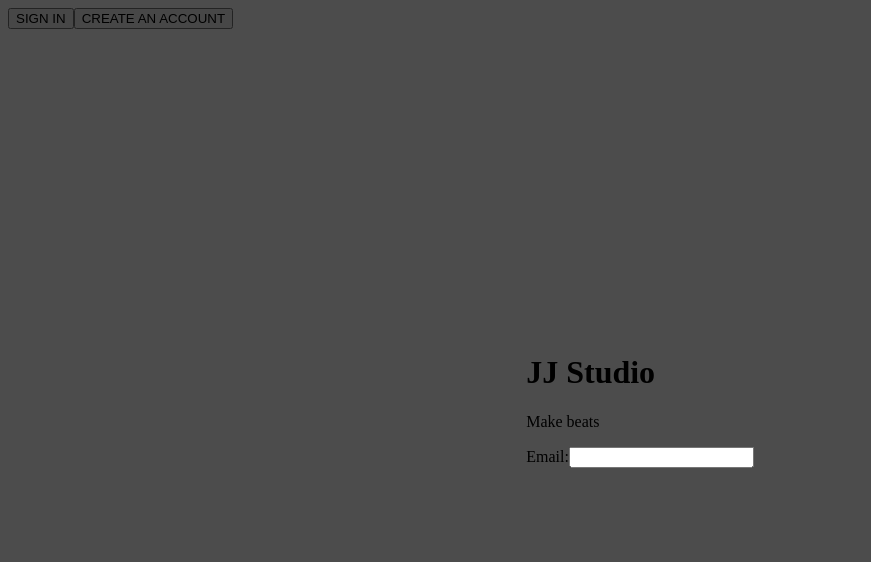
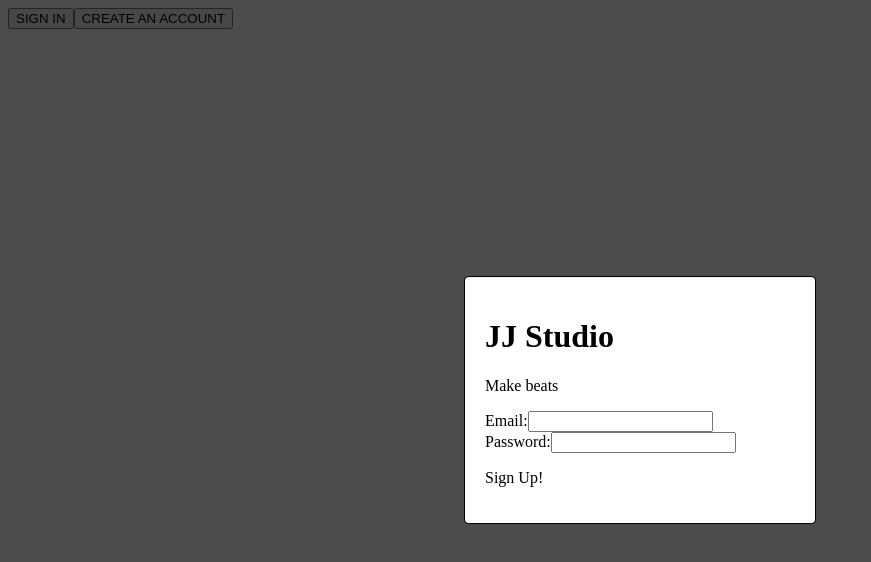
Before and after one commit to jonathan-dwight/jjstudio-frontend, a React (Create React App) app: page / in a window 1280 px wide. Both pictures are taken after a click on the button "SIGN IN". Shown: the top 562 px of the page, without its empty margins (0-871 px from the left). Built offline with nearby package versions, Linux system fonts and the light colour scheme.

Commit message:
Complete Modal

```diff
--- a/src/components/session/session.css
+++ b/src/components/session/session.css
@@ -0,0 +1,19 @@
+  .login-form-container {
+   display: flex;
+   flex-direction: column;
+   justify-content: space-between;
+ }
+
+
+ .login-form-box {
+   display: flex;
+   flex-direction: column;
+   justify-content: space-between;
+   outline: 1px solid black;
+   padding: 20px;
+   background: white;
+   position: relative;
+   border-radius: 3px;
+   width: 310px;
+   background-color: white;
+ }
--- a/src/components/session/session_form.jsx
+++ b/src/components/session/session_form.jsx
@@ -1,5 +1,6 @@
 import React from "react";
 import { withRouter } from "react-router-dom";
+import "./session.css"
 
 class SessionForm extends React.Component {
     constructor(props) {
@@ -42,19 +43,19 @@ class SessionForm extends React.Component {
     render() {
 
         const firstName = (this.props.formType === 'signup') ? (
-            <label>
+            <label>First Name:
                 <input type="text" value={this.state.firstname}/>
             </label>
         ) : ( null )
 
         const lastName = (this.props.formType === 'signup') ? (
-            <label>
+            <label>Last Name:
                 <input type="text" value={this.state.lastname} />
             </label>
         ) : (null)
 
         const secondPassword = (this.props.formType === 'signup') ? (
-            <label>
+            <label>Confirm Password:
                 <input type="text" value="" />
             </label>
         ) : (null)
@@ -74,6 +75,14 @@ class SessionForm extends React.Component {
                         <label> Email:
                             <input  type="text" onChange={this.handleInput('email')}/>
                         </label>
+
+                        <label> Password:
+                            <input type="text" onChange={this.handleInput('password')} />
+                        </label>
+
+                        {secondPassword}
+
+                        {this.props.otherForm}
                     </form>
                 </div>
             </>
```
